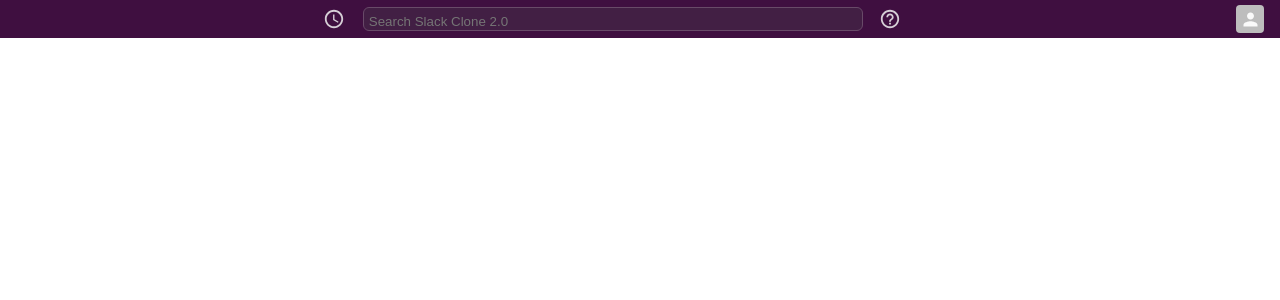
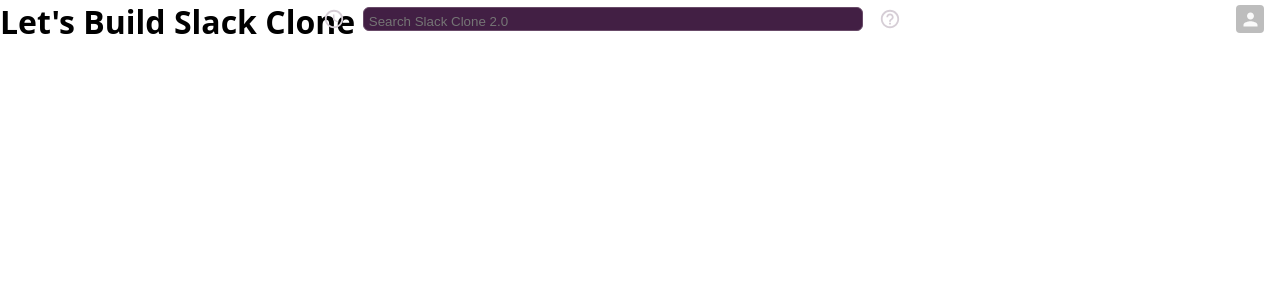
Before and after one commit to c-m-a/slack-clone-2.0, a React (Create React App) app: page / in a window 1280 px wide. Shown: the top 300 px of the page. Built offline with nearby package versions, Linux system fonts and the light colour scheme.

Commit message:
Add variable colors for header and side bar

```diff
--- a/src/index.css
+++ b/src/index.css
@@ -9,7 +9,10 @@
 }
 
 :root {
-  --slack-color: #3f0f40;
+  --header-color: #d6ced6;
+  --header-bg: #350d36;
+  --sidebar-bg: #3f0e40;
+  --sidebar-color: white;
 }
 
 html {
```
